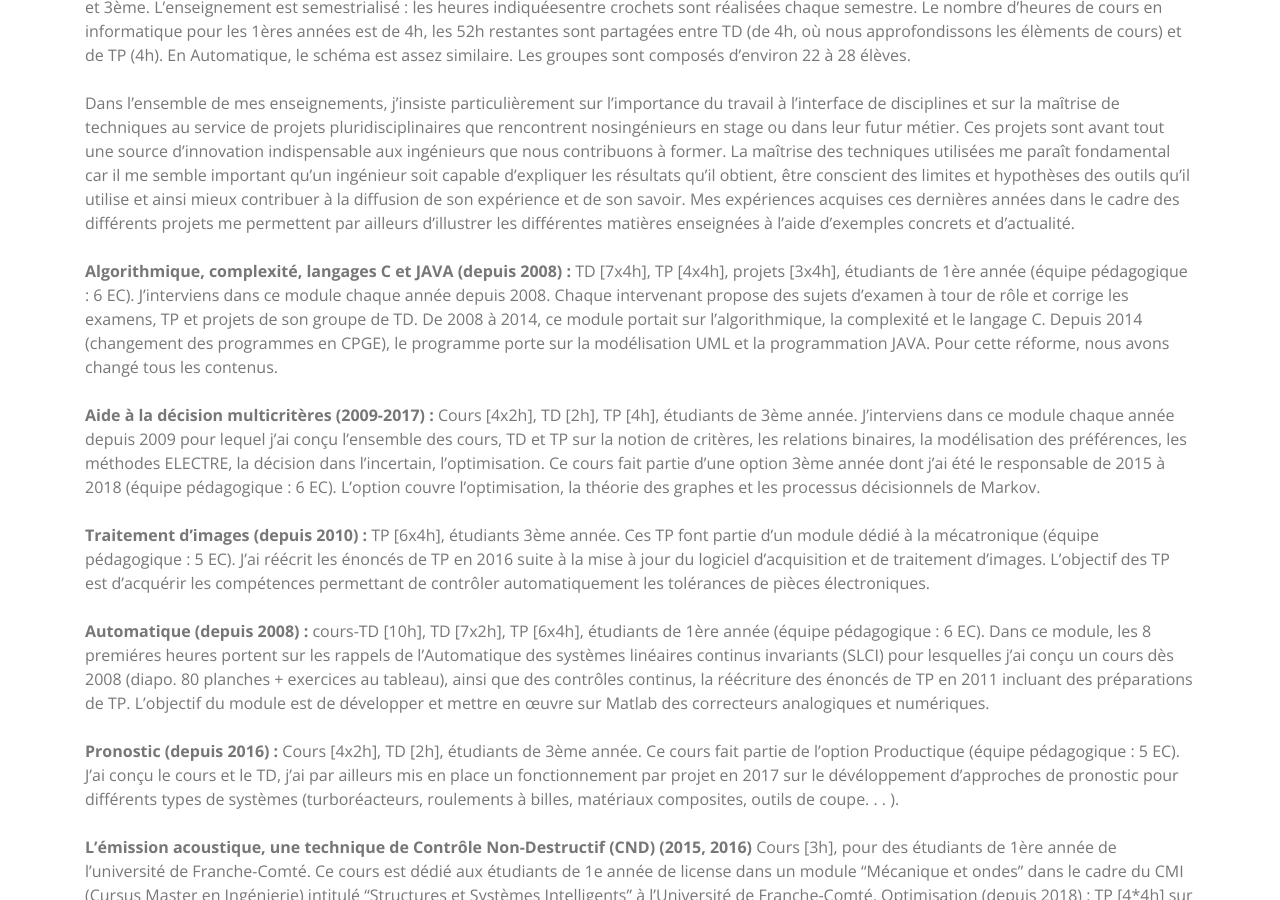
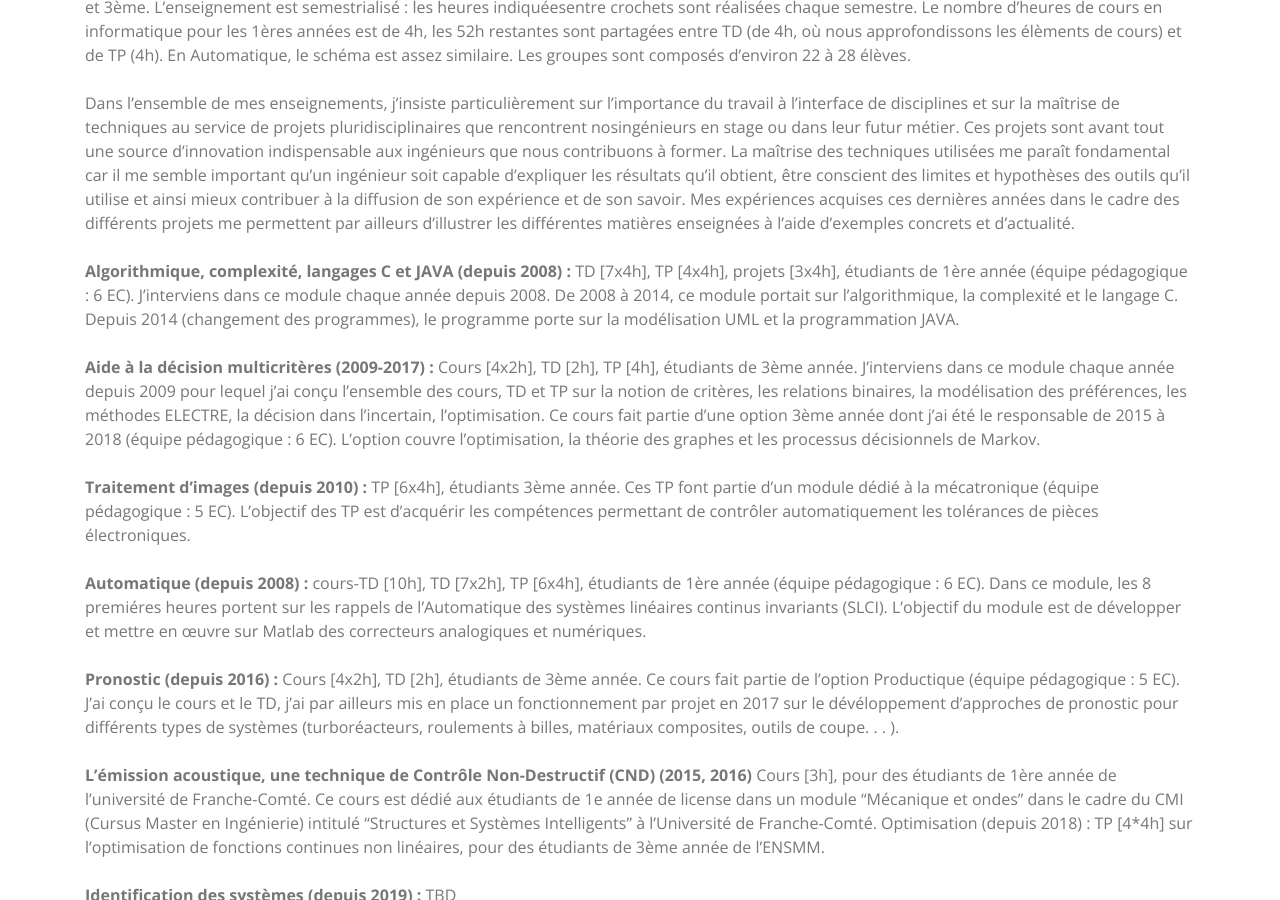
Before and after one commit to emmanuelramasso/emmanuelramasso.github.io, a Jekyll site: the page built from Teaching.html, in a window 1280 px wide and 900 px high, scrolled down 239 px. Built offline with Jekyll 4.4.1, drawn with Linux system fonts in a browser that asks for light colours; a style sheet for code colours, icons or effects is not loaded.

Commit message:
Update Teaching.html

```diff
--- a/Teaching.html
+++ b/Teaching.html
@@ -30,10 +30,9 @@ différentes matières enseignées à l’aide d’exemples concrets et d’actu
 </strong>
 TD [7x4h], TP [4x4h], projets [3x4h],
 étudiants de 1ère année (équipe pédagogique : 6 EC). J’interviens dans ce module chaque année depuis
-2008. Chaque intervenant propose des sujets d’examen à tour de rôle et corrige les examens, TP et projets
-de son groupe de TD. De 2008 à 2014, ce module portait sur l’algorithmique, la complexité et le langage C.
-Depuis 2014 (changement des programmes en CPGE), le programme porte sur la modélisation UML et la
-programmation JAVA. Pour cette réforme, nous avons changé tous les contenus.<br><br>
+2008. De 2008 à 2014, ce module portait sur l’algorithmique, la complexité et le langage C.
+Depuis 2014 (changement des programmes), le programme porte sur la modélisation UML et la
+programmation JAVA.<br><br>
 
 <strong>
   Aide à la décision multicritères (2009-2017) :
@@ -49,8 +48,7 @@ graphes et les processus décisionnels de Markov.<br><br>
 Traitement d’images (depuis 2010) :
 </strong>
 TP [6x4h], étudiants 3ème année. Ces TP font partie d’un module
-dédié à la mécatronique (équipe pédagogique : 5 EC). J’ai réécrit les énoncés de TP en 2016 suite à la mise
-à jour du logiciel d’acquisition et de traitement d’images. L’objectif des TP est d’acquérir les compétences
+dédié à la mécatronique (équipe pédagogique : 5 EC). L’objectif des TP est d’acquérir les compétences
 permettant de contrôler automatiquement les tolérances de pièces électroniques.<br><br>
 
 <strong>
@@ -58,9 +56,8 @@ Automatique (depuis 2008) :
 </strong>
 cours-TD [10h], TD [7x2h], TP [6x4h], étudiants de 1ère année (équipe
 pédagogique : 6 EC). Dans ce module, les 8 premiéres heures portent sur les rappels de l’Automatique
-des systèmes linéaires continus invariants (SLCI) pour lesquelles j’ai conçu un cours dès 2008 (diapo. 80
-planches + exercices au tableau), ainsi que des contrôles continus, la réécriture des énoncés de TP en 2011
-incluant des préparations de TP. L’objectif du module est de développer et mettre en œuvre sur Matlab des
+des systèmes linéaires continus invariants (SLCI).
+L’objectif du module est de développer et mettre en œuvre sur Matlab des
 correcteurs analogiques et numériques.<br><br>
 
 <strong>
```
